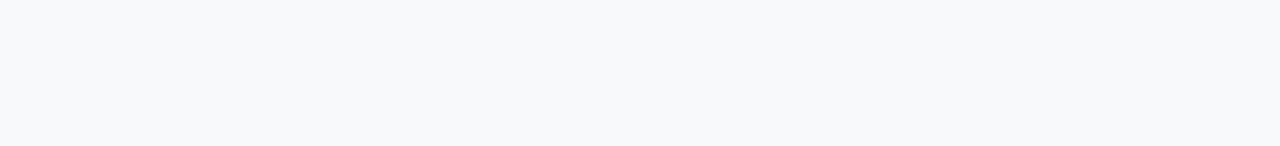
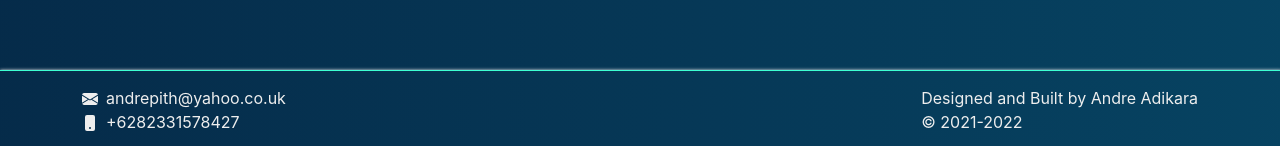
Before and after one commit to andrepith/andreadikarav2, a Next.js app: page / in a window 1280 px wide. Shown: the part 3389-3535 px from the top of the page. Before the commit the page ends 3387 px from the top, so only its background shows below. Built offline with nearby package versions, Linux system fonts and the light colour scheme; no server answers.

Commit message:
Add footer

```diff
--- /dev/null
+++ b/src/components/Footer/index.tsx
@@ -0,0 +1,33 @@
+import { EnvelopeFill, PhoneFill } from "react-bootstrap-icons";
+
+interface FooterInterface {
+  email: string;
+  phone: string;
+}
+
+const Footer = (props: FooterInterface) => {
+  return (
+    <footer className="justify-content-start footer" id="footer">
+      <div className="container">
+        <div className="footer-content">
+          <div className="footer-contact">
+            <div className="footer-contact__email">
+              <EnvelopeFill className="me-2" size={16} />
+              <span>{props.email}</span>
+            </div>
+            <div className="footer-contact__phone">
+              <PhoneFill className="me-2" size={16} />
+              <span>{props.phone}</span>
+            </div>
+          </div>
+          <div className="footer-copyright">
+            <div>Designed and Built by Andre Adikara</div>
+            <div>© 2021-{new Date().getFullYear()}</div>
+          </div>
+        </div>
+      </div>
+    </footer>
+  );
+};
+
+export default Footer;
--- /dev/null
+++ b/src/components/Footer/styles.scss
@@ -0,0 +1,21 @@
+.footer {
+  margin-top: 72px;
+  min-height: 70px;
+  padding: 15px;
+  border-top: 1px solid $color-highlight;
+  box-shadow: 1px 1px 3px 1px $color-white;
+}
+
+.footer-content {
+  color: $color-white;
+  display: flex;
+  justify-content: space-between;
+
+  @include for-tablet-portrait-down {
+    display: block;
+
+    .footer-copyright {
+      margin-top: 24px;
+    }
+  }
+}
--- a/src/lib/StaticData/index.tsx
+++ b/src/lib/StaticData/index.tsx
@@ -8,6 +8,7 @@ const data = {
   country: "Indonesia",
   nationality: "Indonesia",
   email: "andrepith@yahoo.co.uk",
+  phone: "+6282331578427",
   resumeLink:
     "https://drive.google.com/file/d/1EDhmqNfGvwMeKWScVN7w-hH3RUsXVSh-/view",
   jobTitle: ["Software Engineer", "Frontend Engineer"],
--- a/src/pages/index.tsx
+++ b/src/pages/index.tsx
@@ -7,6 +7,7 @@ import LandingTop from "../components/LandingTop";
 import Experience from "../components/Experience";
 const Showcase = dynamic(() => import("@/components/Showcase"));
 const Skillset = dynamic(() => import("@/components/Skillset"));
+const Footer = dynamic(() => import("@/components/Footer"));
 
 export const getStaticProps: GetStaticProps = async () => {
   const bio = await bioApi();
@@ -24,6 +25,7 @@ interface HomeProps {
     nationality: string;
     aboutMe: string;
     email: string;
+    phone: string;
     github: {
       url: string;
     };
@@ -66,6 +68,7 @@ const Home = ({ bio }: HomeProps) => {
         <Experience experience={bio.experience} ref={myRef} />
         <Showcase portofolio={bio.portofolio} />
         <Skillset skillset={bio.skillset} />
+        <Footer email={bio.email} phone={bio.phone} />
       </main>
     </>
   );
--- a/src/styles/main.scss
+++ b/src/styles/main.scss
@@ -7,3 +7,4 @@
 @import "../components//Experience/styles.scss";
 @import "../components//Showcase/styles.scss";
 @import "../components/Skillset/styles.scss";
+@import "../components/Footer/styles.scss";
```
